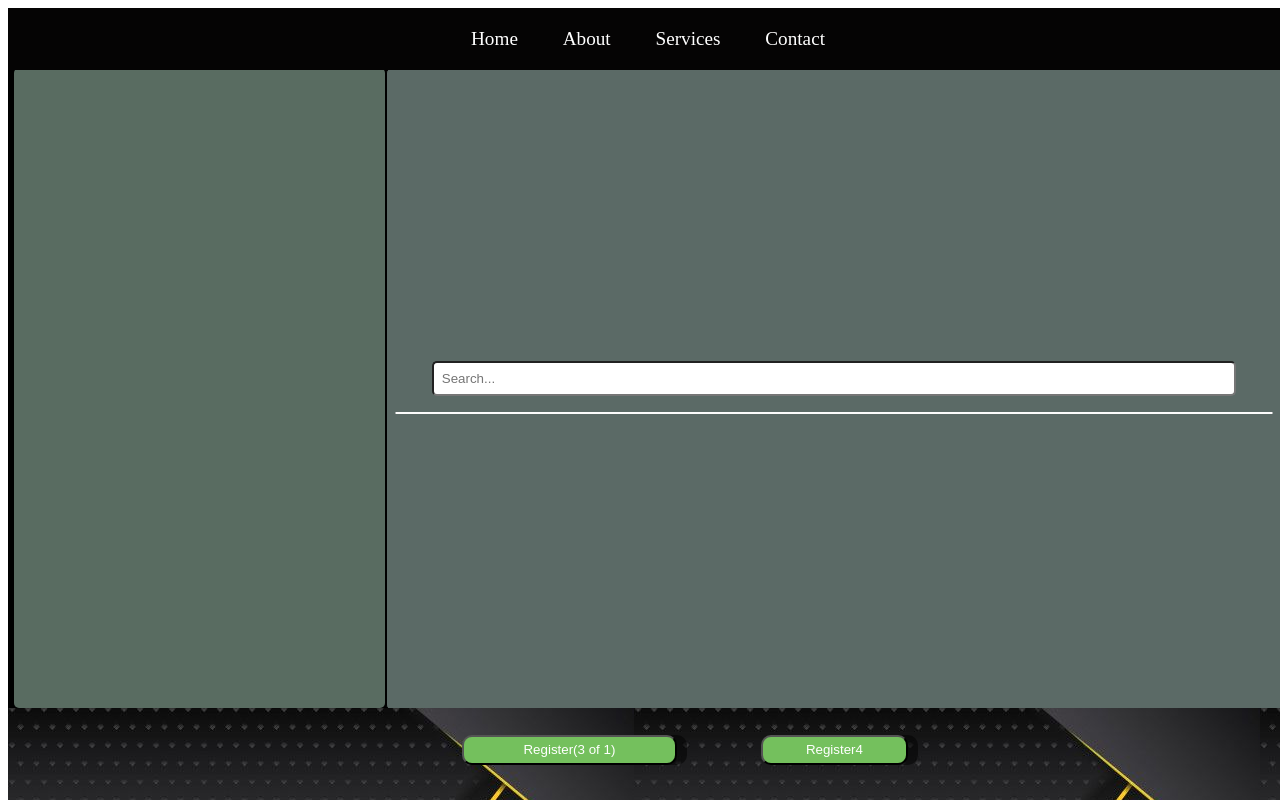
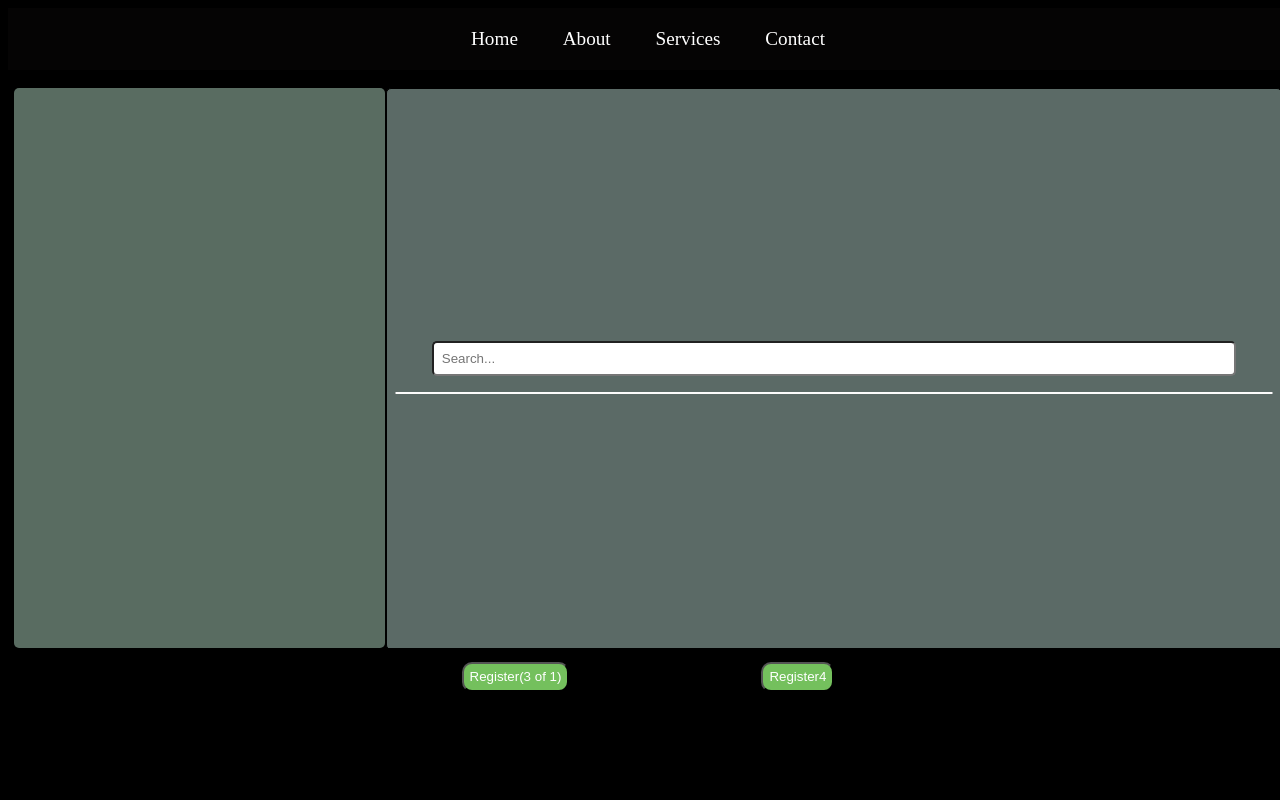
Before and after one commit to kurshid678/M.H.Ladkhan, a plain HTML site: page Main.html in a window 1280 px wide. Drawn offline with Linux system fonts and the light colour scheme; no server answers.

Commit message:
Update Main.html

```diff
--- a/Main.html
+++ b/Main.html
@@ -1,35 +1,38 @@
 <!DOCTYPE html>
 <html lang="en">
 <head>
-<title>M.H.Ladkhan</title>
+<title>ek</title>
 <meta charset="UTF-8">
 <meta name="viewport" content="width=device-width,initial-scale=1.0">
-<link rel="icon" href="logo.ico" type="image/x-icon">
+<link rel="icon" href="WAHAB.png" type="image/x-icon">
 <style>
 body{
 width: 100vw;
-height: 130vh;
+height: 100vh;
 display: flex;
 flex-direction: column;
 position: fixed;
 align-items: center;
 
+position: fixed;
+background-color: #000000;
 }
 .bod{
 width: 100%;
-height: 80vh;
+height: 70vh;
 background-color: #000000;
 display: grid;
 grid-template-columns: 29vw 70vw;
 gap: 1px;
 grid-template-areas: "a" "b";
 justify-content: center;
-margin-top: 60px;
+margin-top: 80px;
+
 }
 .ak{
 background-color: rgba(177, 216, 194, 0.5);
 color: rgb(255, 255, 255);
-height: 80vh;
+height: 70vh;
 border-radius: 5px;
 display: flex;
 flex-direction: column;
@@ -39,7 +42,7 @@ flex-direction: column;
     background-color: rgba(182, 212, 203, 0.5);
     color: rgb(255, 255, 255);
     border: 1px solid black;
-    height: 80vh;
+    height: 70vh;
     border-radius: 5px;
     display: flex;
     flex-direction: column; /* Stack children vertically */
@@ -139,15 +142,16 @@ th:hover, td:hover {
     align-items: center;
     justify-content: center;
     gap: 15%;
-    background-image: url(back.jpg);
+    background-color: #000000;
+    margin-bottom: 60px;
   }
   .but{
- width: 200%;
+ width: 100%;
  color: #fff;
  height: 30px;
  background-color: rgb(116, 192, 93);
  cursor: pointer;
- margin-bottom: 10px;
+ margin-bottom: 15px;
  border-radius: 10px;
  box-shadow: 10px 0px 0px rgba(0,0,0,0.5);
   }
@@ -174,7 +178,7 @@ th:hover, td:hover {
 <div class="new">
 
 
-    <a href="ek2.html"><button class="but">Register(3 of 1)</button></a>
+    <a href="Main.html"><button class="but">Register(3 of 1)</button></a>
     <a href="ek4.html"><button class="but">Register4</button></a>
 
 </div>
```
